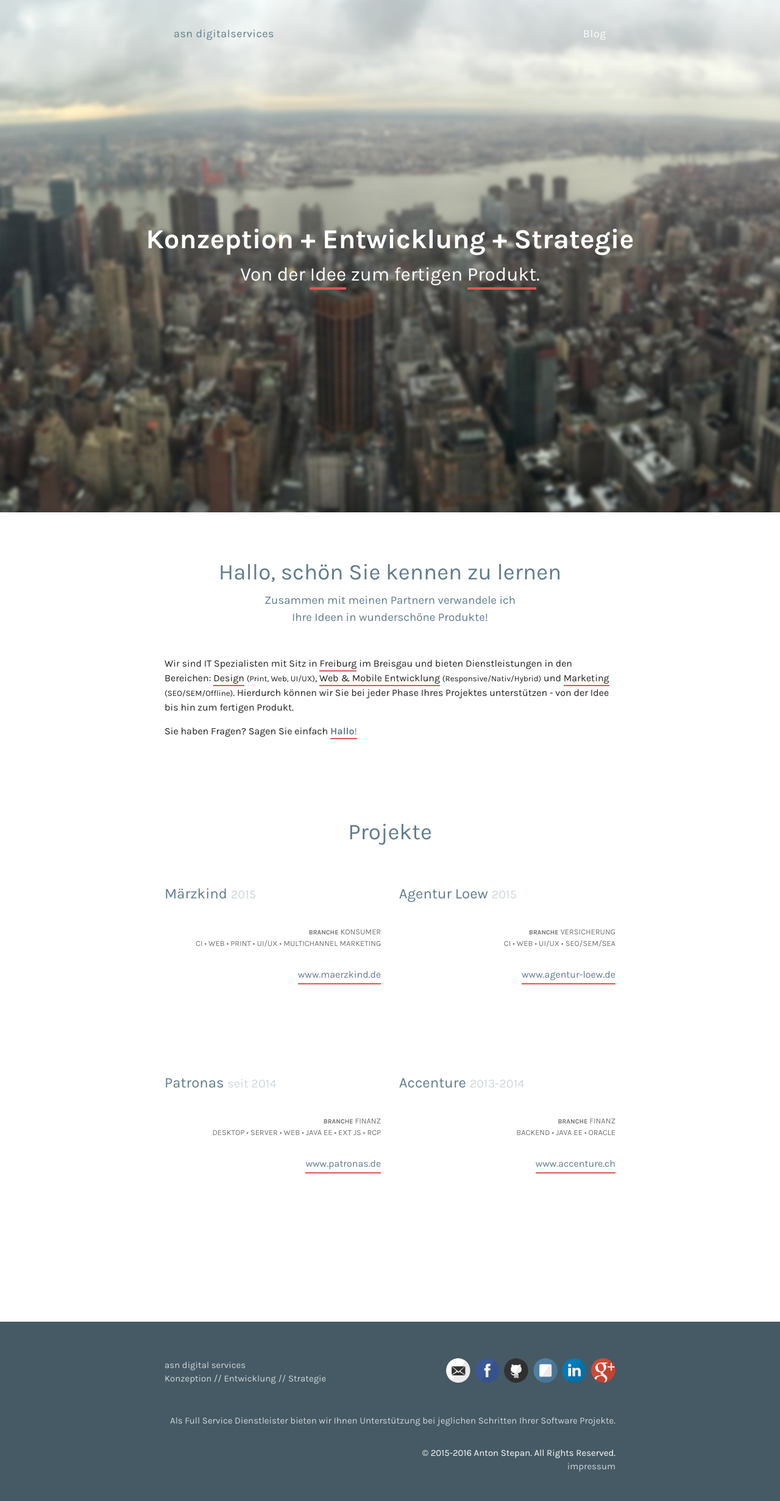
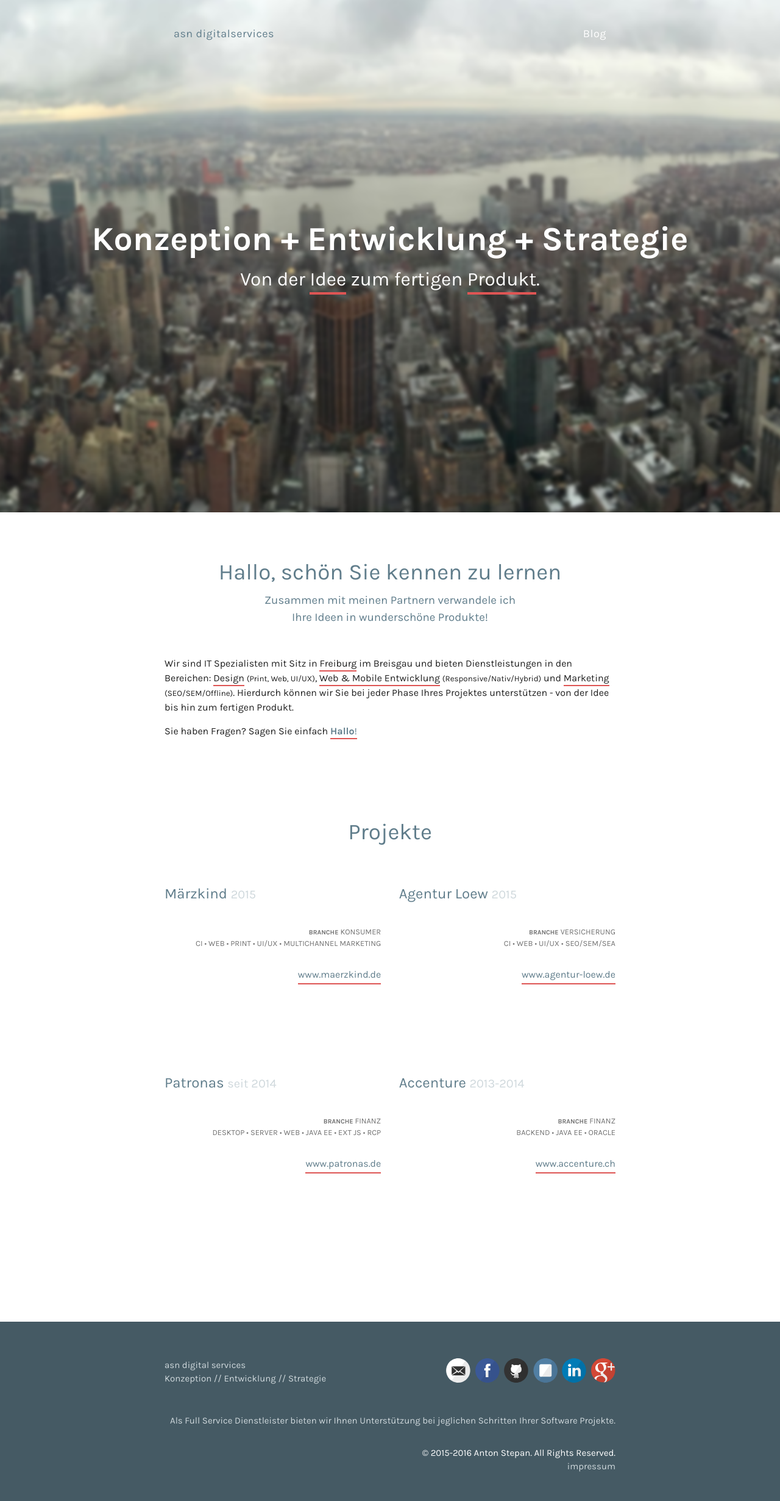
Before and after one commit to asndev/antonstepan-it, a Jekyll site: the page built from index.html, in a window 1280 px wide. Shown: the whole page at 61% size. Built offline with Jekyll 4.4.1, drawn with Linux system fonts in a browser that asks for light colours; nearby versions of some CDN libraries.

Commit message:
Update _layout.scss

```diff
--- a/_sass/_layout.scss
+++ b/_sass/_layout.scss
@@ -77,7 +77,7 @@
 
         text-align: center;
         h1 {
-            font-size: 5vh;
+            font-size: 55px;
             color: #fff;
             margin-bottom: 0px;
             font-weight: 700;
@@ -97,13 +97,13 @@
     .hero {
         .caption {
             h1 {
-                font-size: 45px;
+                font-size: 42px;
                 font-weight: 800;
                 line-height: 42px;
             }
 
             h2 {
-                font-size: 28px;
+                font-size: 22px;
             }
         }
     }
```
